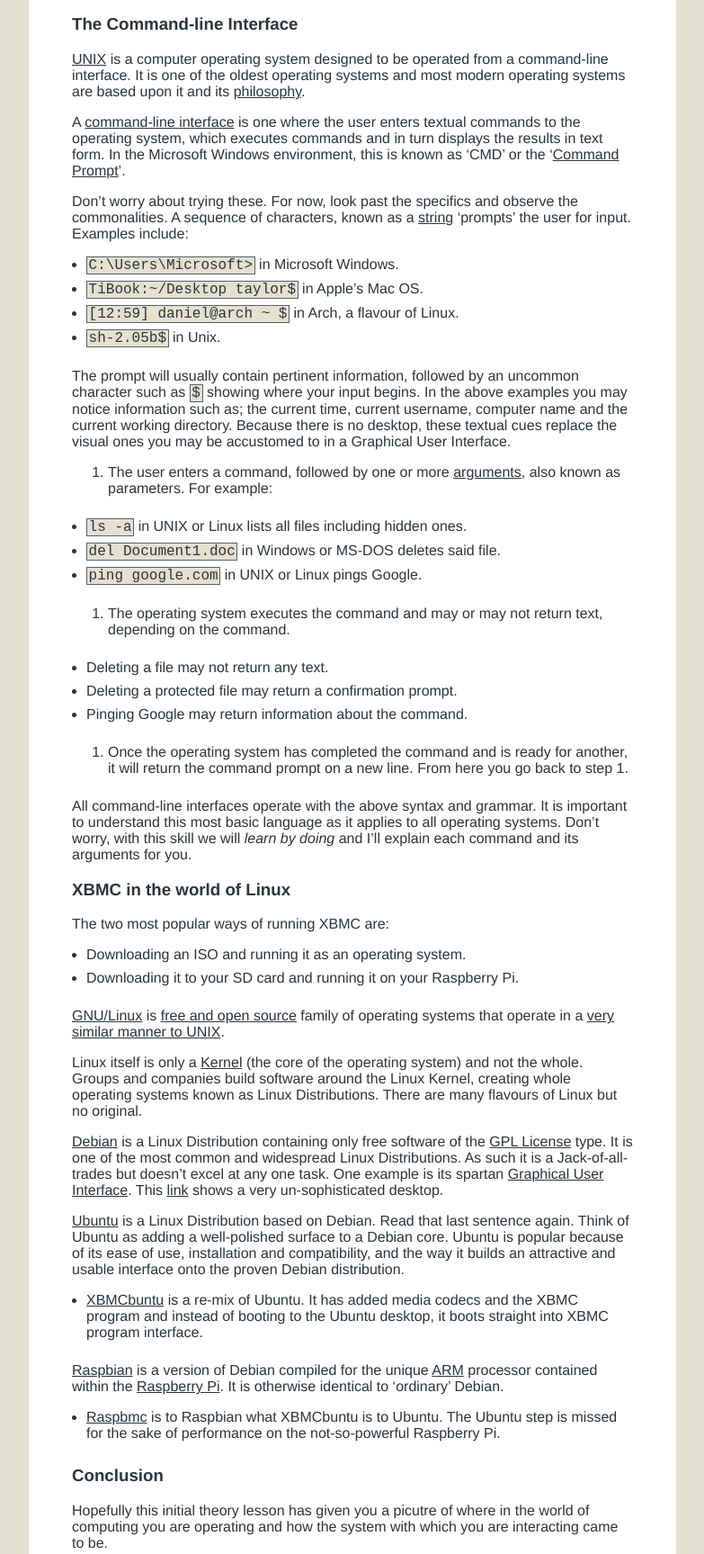
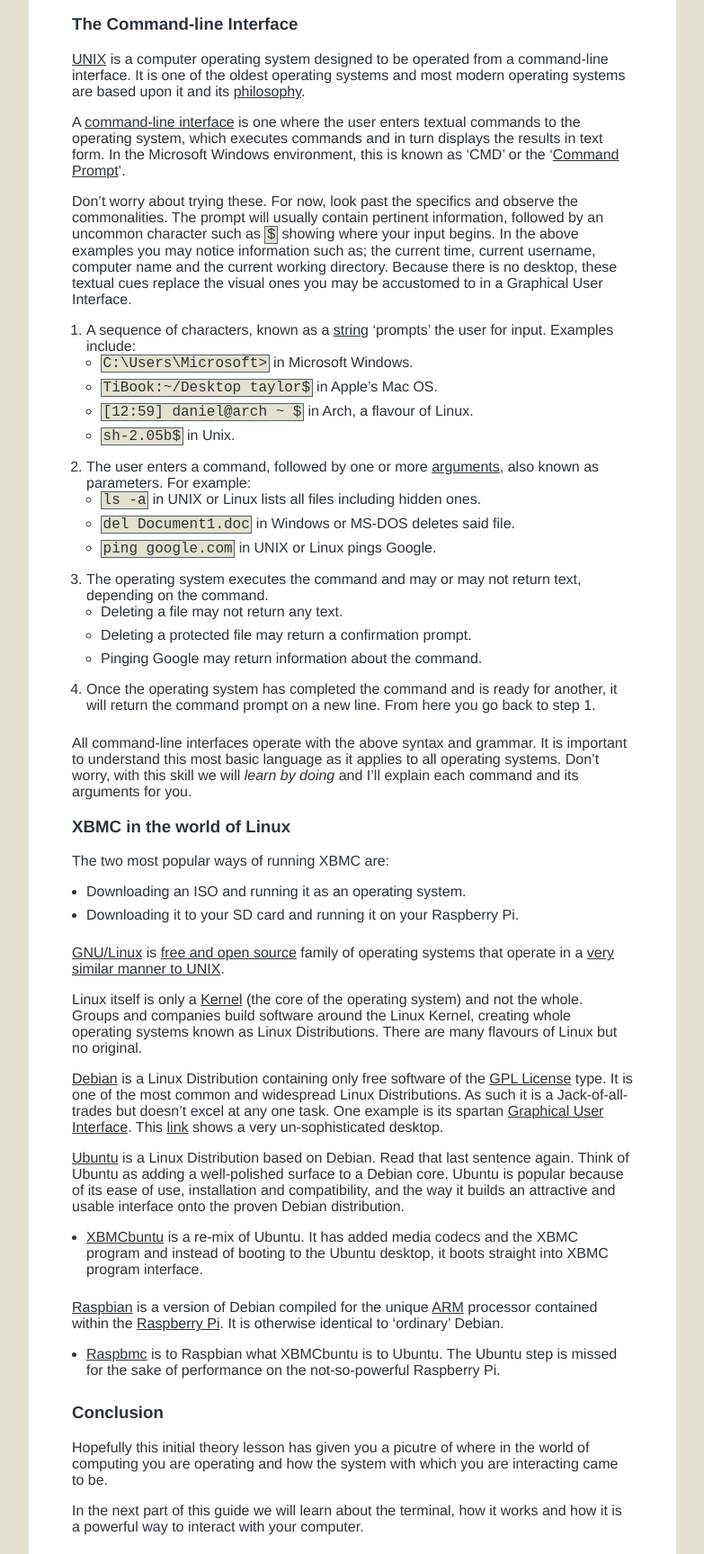
Before and after one commit to andre-abadi/andre-abadi.github.io, a Jekyll site: the page built from _posts/2014-02-05-xbmc-downloader-1.md, in a window 1280 px wide, cut to the strip 575-2302 px from the top of the page. Shown: the whole strip at 90% size, without its empty margins (248-1031 px from the left). Built offline with Jekyll 4.4.1, drawn with Linux system fonts in a browser that asks for light colours; Markdown is read by kramdown in place of the engine named in the settings; some of the changed lines change nothing that is shown.

Commit message:
part 1 tidy

```diff
--- a/_posts/2014-02-05-xbmc-downloader-1.md
+++ b/_posts/2014-02-05-xbmc-downloader-1.md
@@ -25,28 +25,22 @@
 
 A [command-line interface](http://en.wikipedia.org/wiki/Command-line_interface) is one where the user enters textual commands to the operating system, which executes commands and in turn displays the results in text form. In the Microsoft Windows environment, this is known as 'CMD' or the '[Command Prompt](http://en.wikipedia.org/wiki/Command_Prompt)'.
 
-Don't worry about trying these. For now, look past the specifics and observe the commonalities. A sequence of characters, known as a [string](http://bit.ly/1juXrS1) 'prompts' the user for input. Examples include:
+Don't worry about trying these. For now, look past the specifics and observe the commonalities. The prompt will usually contain pertinent information, followed by an uncommon character such as `$` showing where your input begins. In the above examples you may notice information such as; the current time, current username, computer name and the current working directory. Because there is no desktop, these textual cues replace the visual ones you may be accustomed to in a Graphical User Interface.
 
-- `C:\Users\Microsoft>` in Microsoft Windows.
-- `TiBook:~/Desktop taylor$` in Apple's Mac OS.
-- `[12:59] daniel@arch ~ $` in Arch, a flavour of Linux.
-- `sh-2.05b$` in Unix.
-
-The prompt will usually contain pertinent information, followed by an uncommon character such as `$` showing where your input begins. In the above examples you may notice information such as; the current time, current username, computer name and the current working directory. Because there is no desktop, these textual cues replace the visual ones you may be accustomed to in a Graphical User Interface.
-
-1. The user enters a command, followed by one or more [arguments](http://en.wikipedia.org/wiki/Command-line_interface#Arguments), also known as parameters. For example:
-
-- `ls -a` in UNIX or Linux lists all files including hidden ones.
-- `del Document1.doc` in Windows or MS-DOS deletes said file.
-- `ping google.com` in UNIX or Linux pings Google.
-
-2. The operating system executes the command and may or may not return text, depending on the command.
-
-- Deleting a file may not return any text.
-- Deleting a protected file may return a confirmation prompt.
-- Pinging Google may return information about the command.
-
-3. Once the operating system has completed the command and is ready for another, it will return the command prompt on a new line. From here you go back to step 1.
+1. A sequence of characters, known as a [string](http://bit.ly/1juXrS1) 'prompts' the user for input. Examples include:
+  - `C:\Users\Microsoft>` in Microsoft Windows.
+  - `TiBook:~/Desktop taylor$` in Apple's Mac OS.
+  - `[12:59] daniel@arch ~ $` in Arch, a flavour of Linux.
+  - `sh-2.05b$` in Unix.
+2. The user enters a command, followed by one or more [arguments](http://en.wikipedia.org/wiki/Command-line_interface#Arguments), also known as parameters. For example:
+  - `ls -a` in UNIX or Linux lists all files including hidden ones.
+  - `del Document1.doc` in Windows or MS-DOS deletes said file.
+  - `ping google.com` in UNIX or Linux pings Google.
+3. The operating system executes the command and may or may not return text, depending on the command.
+  - Deleting a file may not return any text.
+  - Deleting a protected file may return a confirmation prompt.
+  - Pinging Google may return information about the command.
+4. Once the operating system has completed the command and is ready for another, it will return the command prompt on a new line. From here you go back to step 1.
 
 All command-line interfaces operate with the above syntax and grammar. It is important to understand this most basic language as it applies to all operating systems. Don’t worry, with this skill we will _learn by doing_ and I’ll explain each command and its arguments for you.
 
@@ -64,11 +58,9 @@
 [Debian](http://en.wikipedia.org/wiki/Debian) is a Linux Distribution containing only free software of the [GPL License](http://en.wikipedia.org/wiki/GNU_General_Public_License) type. It is one of the most common and widespread Linux Distributions. As such it is a Jack-of-all-trades but doesn’t excel at any one task. One example is its spartan [Graphical User Interface](http://en.wikipedia.org/wiki/Graphical_user_interface). This [link](http://upload.wikimedia.org/wikipedia/commons/0/0c/Debian_6.0.2.1.png) shows a very un-sophisticated desktop.
 
 [Ubuntu](http://bit.ly/1iNj9hf) is a Linux Distribution based on Debian. Read that last sentence again. Think of Ubuntu as adding a well-polished surface to a Debian core. Ubuntu is popular because of its ease of use, installation and compatibility, and the way it builds an attractive and usable interface onto the proven Debian distribution.
-
 - [XBMCbuntu](http://wiki.xbmc.org/index.php?title=XBMCbuntu/FAQ) is a re-mix of Ubuntu. It has added media codecs and the XBMC program and instead of booting to the Ubuntu desktop, it boots straight into XBMC program interface.
 
 [Raspbian](http://www.raspbian.org/) is a version of Debian compiled for the unique [ARM](http://en.wikipedia.org/wiki/ARM_architecture) processor contained within the [Raspberry Pi](http://www.raspberrypi.org/about). It is otherwise identical to ‘ordinary’ Debian.
-
 - [Raspbmc](http://www.raspbmc.com/about/) is to Raspbian what XBMCbuntu is to Ubuntu. The Ubuntu step is missed for the sake of performance on the not-so-powerful Raspberry Pi.
 
 
--- a/css/main.css
+++ b/css/main.css
@@ -81,6 +81,10 @@
   padding-left: 1em;
 }
 
+ol {
+  padding-left: 1em;
+}
+
 li {
   padding-bottom: 0.5em
 }
```
